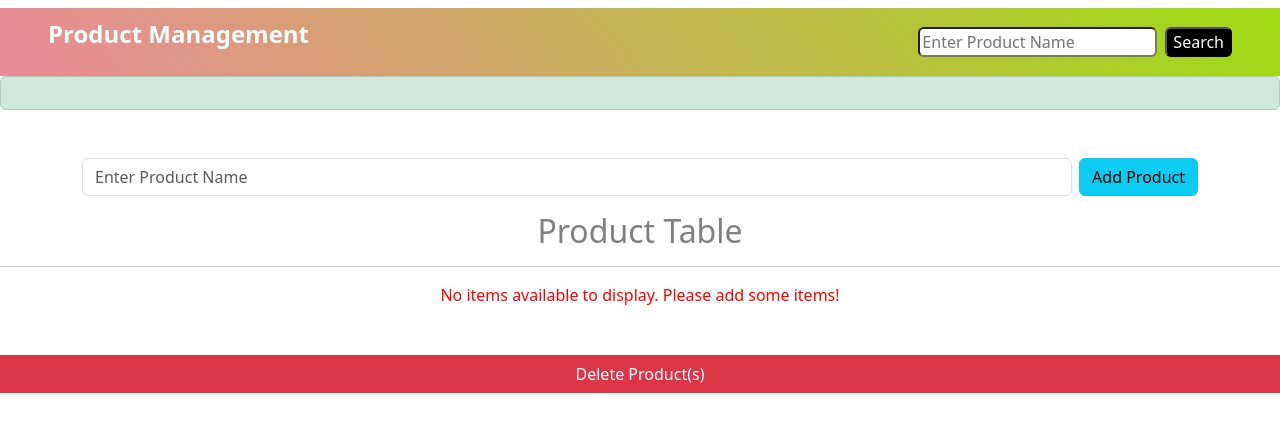
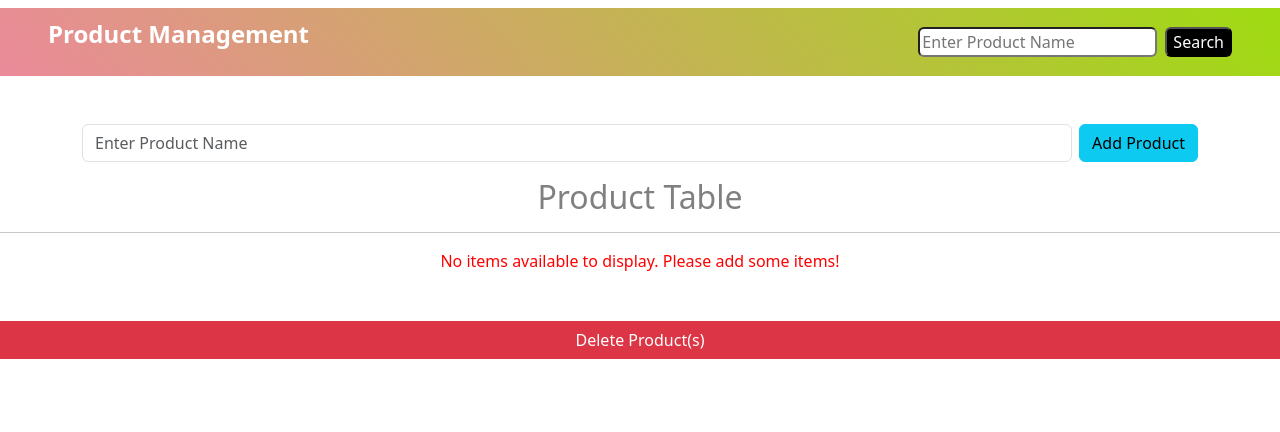
Before and after one commit to sushil-40/Product-Management, a React (Vite) app: page / in a window 1280 px wide. Shown: the top 432 px of the page. Built offline with nearby package versions, Linux system fonts and the light colour scheme.

Commit message:
implementing conditional rendering for server message

```diff
--- a/src/App.jsx
+++ b/src/App.jsx
@@ -29,7 +29,18 @@ function App() {
   return (
     <div className="wrapper">
       <Navbar />
-      <div className="alert alert-success">{resp?.message}</div>
+      {resp?.message && (
+        <div
+          className={
+            resp?.status === "success"
+              ? "alert alert-success"
+              : "alert alert-danger"
+          }
+        >
+          {resp?.message}
+        </div>
+      )}
+
       <Form addProduct={addProduct} />
       <ProductTable products={listOfProduct} />
       {/* <ChallengeBlog /> */}
```
